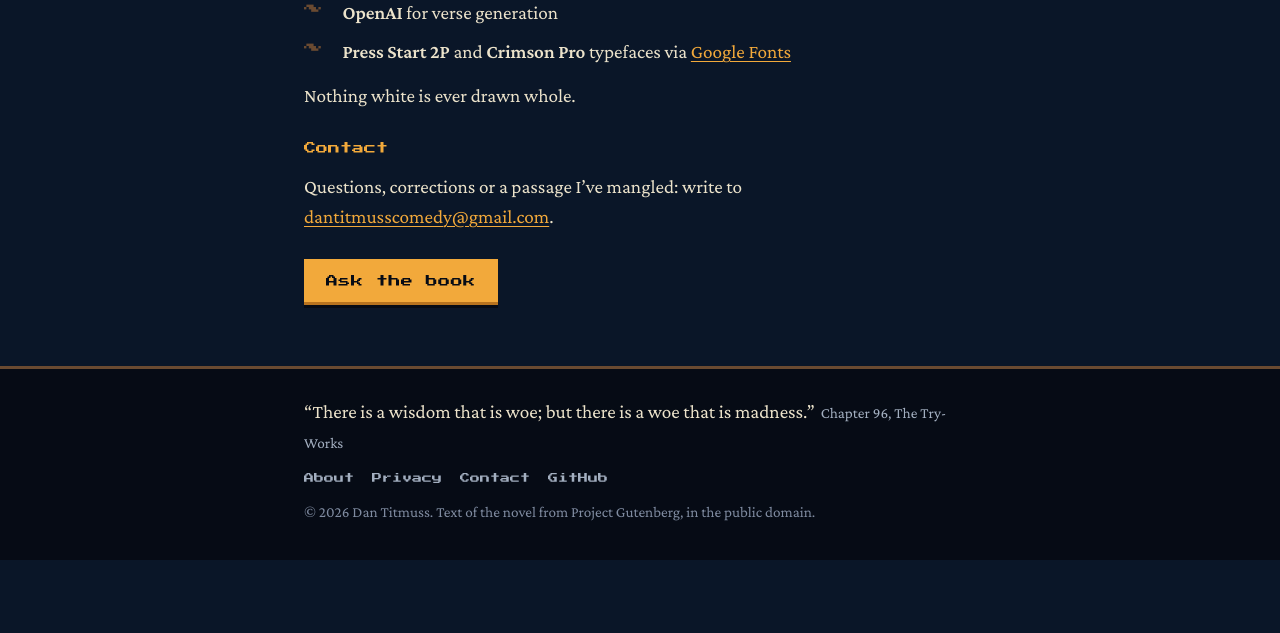
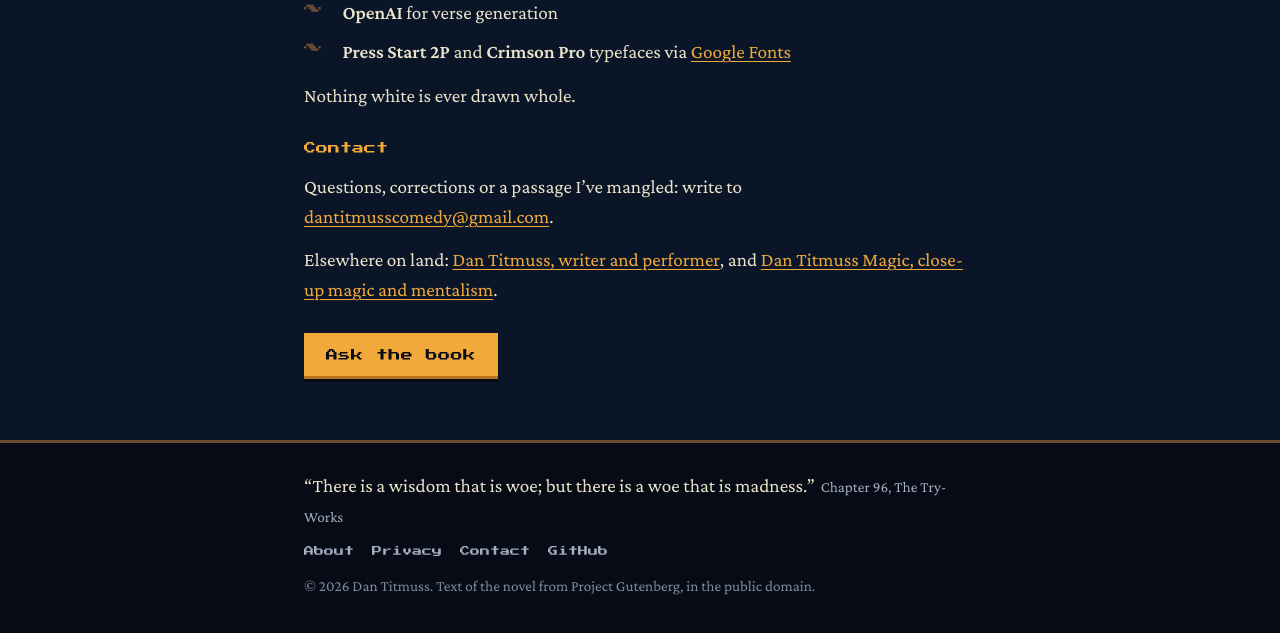
Before and after one commit to dantitmuss/moby_dick, a Flask app: page /about in a window 1280 px wide. Shown: the part 2324-2957 px from the top of the page. Before the commit the page ends 2884 px from the top, so only its background shows below. Run offline with Flask 3, Linux system fonts and the light colour scheme; parts of the project's set-up code (start-up, migrations or seed data) failed here and were passed over; some libraries are stand-ins or nearby versions.

Commit message:
About: link Dan's personal and magic sites from Contact
Co-Authored-By: Claude Opus 5.5 <noreply@anthropic.com>
Claude-Session: https://claude.ai/code/session_01SRQjFEaBwXq6cEu7X9vX7v

```diff
--- a/templates/about.html
+++ b/templates/about.html
@@ -96,6 +96,7 @@
 <section class="mdb-prose" id="contact" aria-labelledby="contact-title">
   <h2 class="mdb-h3" id="contact-title">Contact</h2>
   <p>Questions, corrections or a passage I&rsquo;ve mangled: write to <a href="mailto:dantitmusscomedy@gmail.com">dantitmusscomedy@gmail.com</a>.</p>
+  <p>Elsewhere on land: <a href="https://dantitmuss.com">Dan Titmuss, writer and performer</a>, and <a href="https://dantitmussmagic.com">Dan Titmuss Magic, close-up magic and mentalism</a>.</p>
 </section>
 
 <a href="/" class="mdb-btn" style="align-self:flex-start;">Ask the book</a>
```
